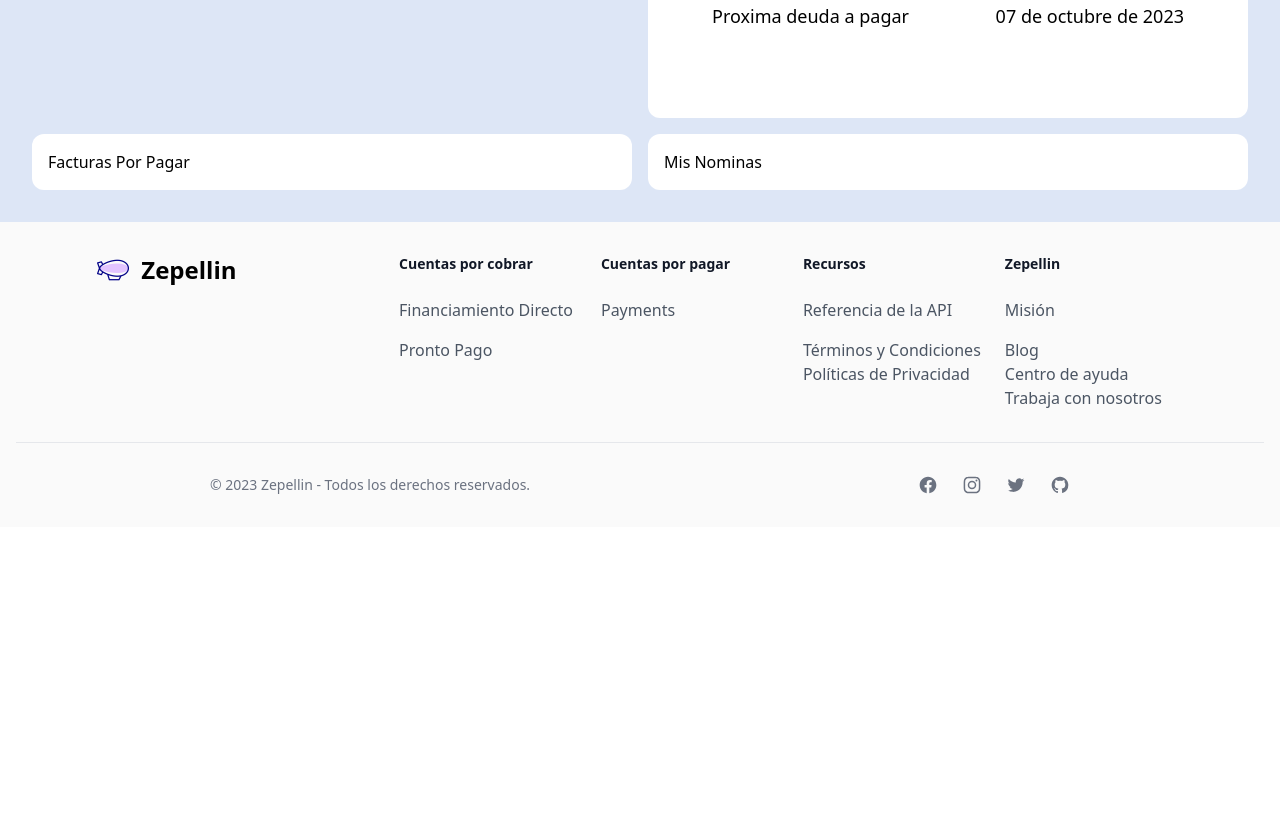
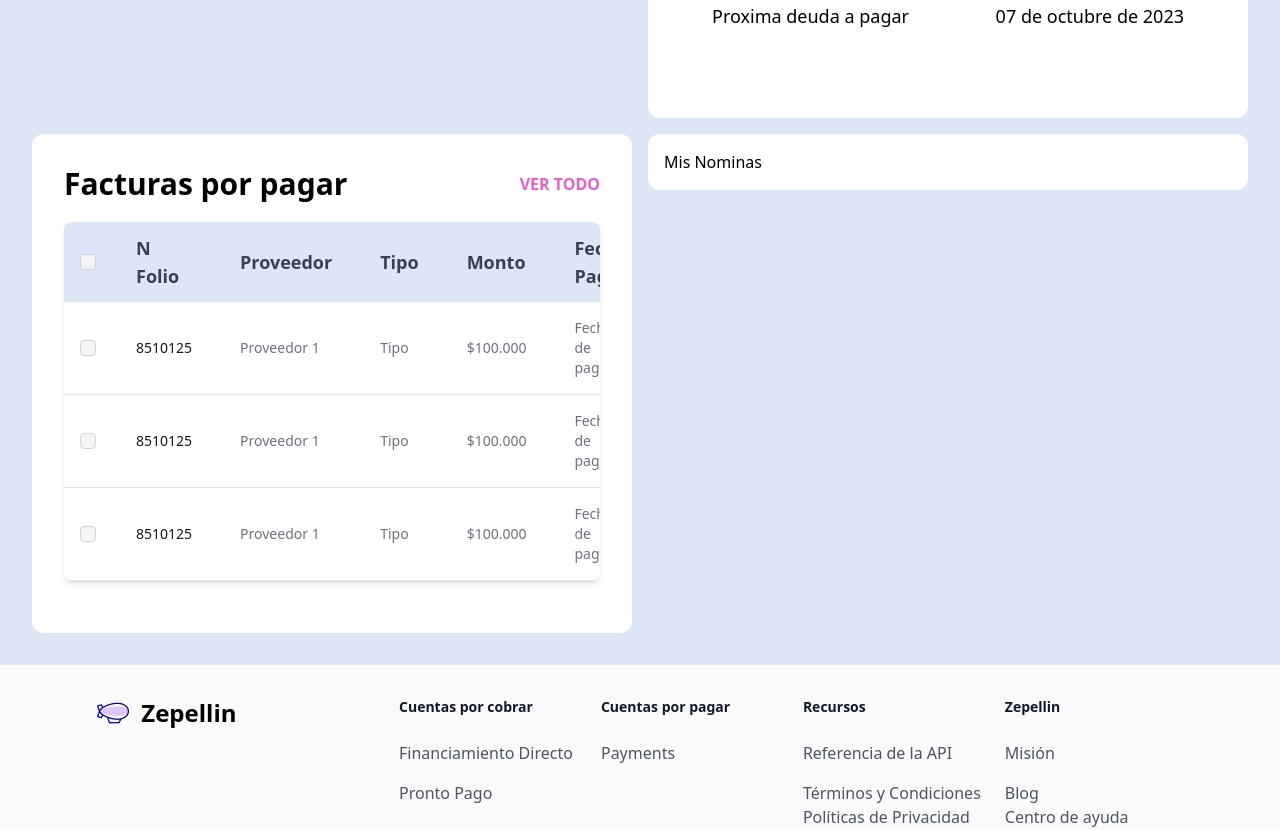
Before and after one commit to No-Country/s8-04-m-node-react-xepelin, a React (Vite) app in the folder frontend/: page /payment in a window 1280 px wide. Shown: the part 680-1510 px from the top of the page. Before the commit the page ends 1207 px from the top, so only its background shows below. Built offline with nearby package versions, Linux system fonts and the light colour scheme.

Commit message:
add component Facturas por Pagar

```diff
--- a/frontend/src/components/Payment/FacturasAPagar.jsx
+++ b/frontend/src/components/Payment/FacturasAPagar.jsx
@@ -1,5 +1,119 @@
 const FacturasAPagar = () => {
-  return <div className="bg-white w-full rounded-xl p-4">Facturas Por Pagar</div>;
+  return (
+    <div className="bg-white w-full rounded-xl p-8">
+      <div className="flex flex-col">
+        <div className="flex flex-row justify-between">
+          <h1 className="font-bold text-3xl">Facturas por pagar</h1>
+          <button className="font-bold text-Violeta-xe hover:text-violet-500">
+            VER TODO
+          </button>
+        </div>
+        <div className="mb-5 mt-5 relative overflow-x-auto shadow-md sm:rounded-lg">
+          <table className="w-full text-sm text-left text-gray-500 border-collapse separate border-spacing-20">
+            <thead className="text-xs text-gray-700 bg-Neutral-50">
+              <tr>
+                <th scope="col" className="p-4">
+                  <div className="flex items-center">
+                    <input
+                      id="checkbox_all"
+                      type="checkbox"
+                      className="w-4 h-4 text-blue-600 bg-gray-100 border-gray-300 rounded focus:ring-blue-500"
+                    />
+                    <label htmlFor="checkbox_all" className="sr-only">
+                      checkbox
+                    </label>
+                  </div>
+                </th>
+                <th scope="col" className="px-6 py-3 text-lg">
+                  N Folio
+                </th>
+                <th scope="col" className="px-6 py-3 text-lg">
+                  Proveedor
+                </th>
+                <th scope="col" className="px-6 py-3 text-lg">
+                  Tipo
+                </th>
+                <th scope="col" className="px-6 py-3 text-lg">
+                  Monto
+                </th>
+                <th scope="col" className="px-6 py-3 text-lg">
+                  Fecha Pago
+                </th>
+              </tr>
+            </thead>
+            {/* Inicio Informacion Tabla Facturas a pagar */}
+            <tbody>
+              <tr className="bg-white border-b hover:bg-gray-400">
+                <td className="w-4 p-4">
+                  <div className="flex items-center">
+                    <input
+                      id="checkbox_all1"
+                      type="checkbox"
+                      className="w-4 h-4 text-blue-600 bg-gray-100 border-gray-300 rounded focus:ring-blue-500"
+                    />
+                    <label htmlFor="checkbox_all1" className="sr-only">
+                      checkbox
+                    </label>
+                  </div>
+                </td>
+                <th scope="row" className="px-6 py-4 font-medium text-gray-900 whitespace-nowrap">8510125</th>
+                <td className="px-6 py-4">Proveedor 1</td>
+                <td className="px-6 py-4">Tipo</td>
+                <td className="px-6 py-4">$100.000</td>
+                <td className="px-6 py-4">Fecha de pago</td>
+
+              </tr>
+            </tbody>
+            <tbody>
+              <tr className="bg-white border-b hover:bg-gray-400">
+                <td className="w-4 p-4">
+                  <div className="flex items-center">
+                    <input
+                      id="checkbox_all1"
+                      type="checkbox"
+                      className="w-4 h-4 text-blue-600 bg-gray-100 border-gray-300 rounded focus:ring-blue-500"
+                    />
+                    <label htmlFor="checkbox_all1" className="sr-only">
+                      checkbox
+                    </label>
+                  </div>
+                </td>
+                <th scope="row" className="px-6 py-4 font-medium text-gray-900 whitespace-nowrap">8510125</th>
+                <td className="px-6 py-4">Proveedor 1</td>
+                <td className="px-6 py-4">Tipo</td>
+                <td className="px-6 py-4">$100.000</td>
+                <td className="px-6 py-4">Fecha de pago</td>
+
+              </tr>
+            </tbody>
+            <tbody>
+              <tr className="bg-white border-b hover:bg-gray-400">
+                <td className="w-4 p-4">
+                  <div className="flex items-center">
+                    <input
+                      id="checkbox_all1"
+                      type="checkbox"
+                      className="w-4 h-4 text-blue-600 bg-gray-100 border-gray-300 rounded focus:ring-blue-500"
+                    />
+                    <label htmlFor="checkbox_all1" className="sr-only">
+                      checkbox
+                    </label>
+                  </div>
+                </td>
+                <th scope="row" className="px-6 py-4 font-medium text-gray-900 whitespace-nowrap">8510125</th>
+                <td className="px-6 py-4">Proveedor 1</td>
+                <td className="px-6 py-4">Tipo</td>
+                <td className="px-6 py-4">$100.000</td>
+                <td className="px-6 py-4">Fecha de pago</td>
+
+              </tr>
+            </tbody>
+            {/* Final Informacion Tabla Facturas a pagar */}
+          </table>
+        </div>
+      </div>
+    </div>
+  );
 };
 
 export default FacturasAPagar;
```
